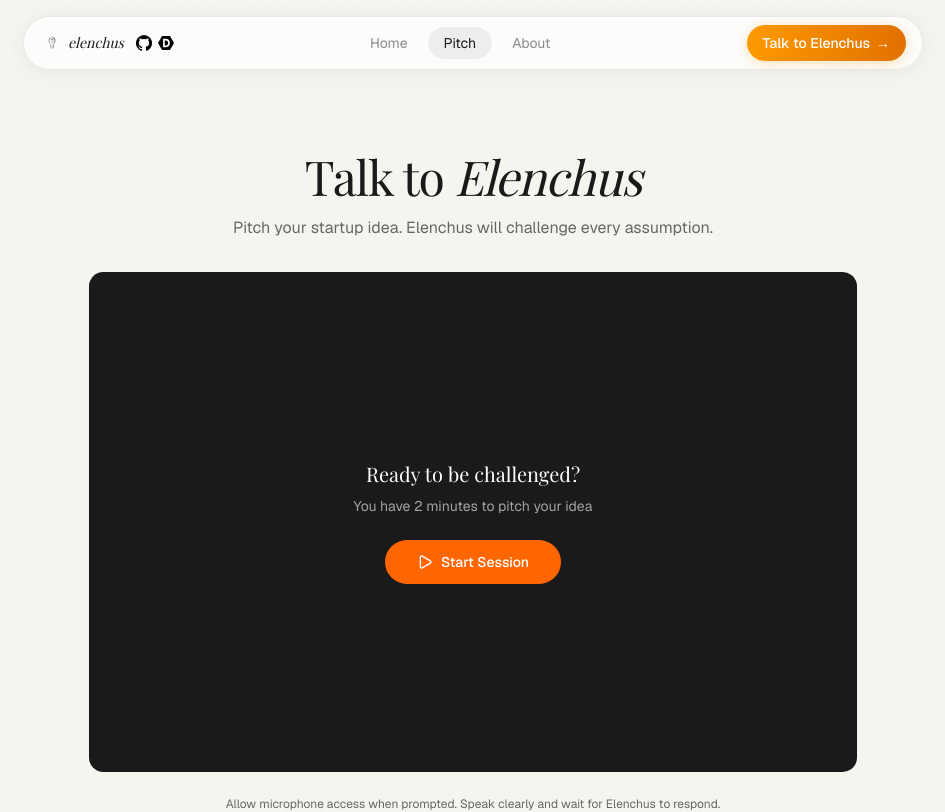
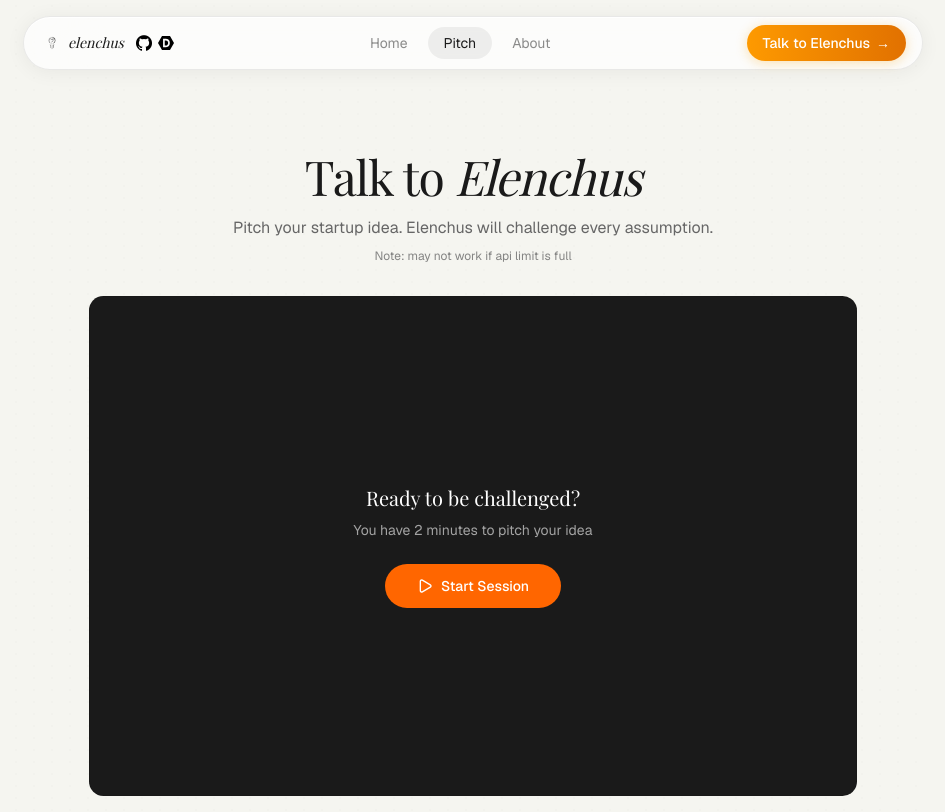
Before and after one commit to AppleAyaan/elenchus, a Next.js app: page /demo in a window 1280 px wide. Shown: the top 812 px of the page, without its empty margins (167-1112 px from the left). Built offline with nearby package versions, Linux system fonts and the light colour scheme; a web font is replaced by a local one.

Commit message:
add note about api limit

```diff
--- a/app/demo/page.tsx
+++ b/app/demo/page.tsx
@@ -406,6 +406,9 @@ export default function DemoPage() {
                 </h1>
                 <p className="mt-4 text-muted-foreground">
                   Pitch your startup idea. Elenchus will challenge every assumption.
+                </p>
+                <p className="mt-2 text-xs text-muted-foreground/80">
+                  Note: may not work if api limit is full
                 </p>
               </section>
 
```
Also changed, not shown: public/readme_image.png.
